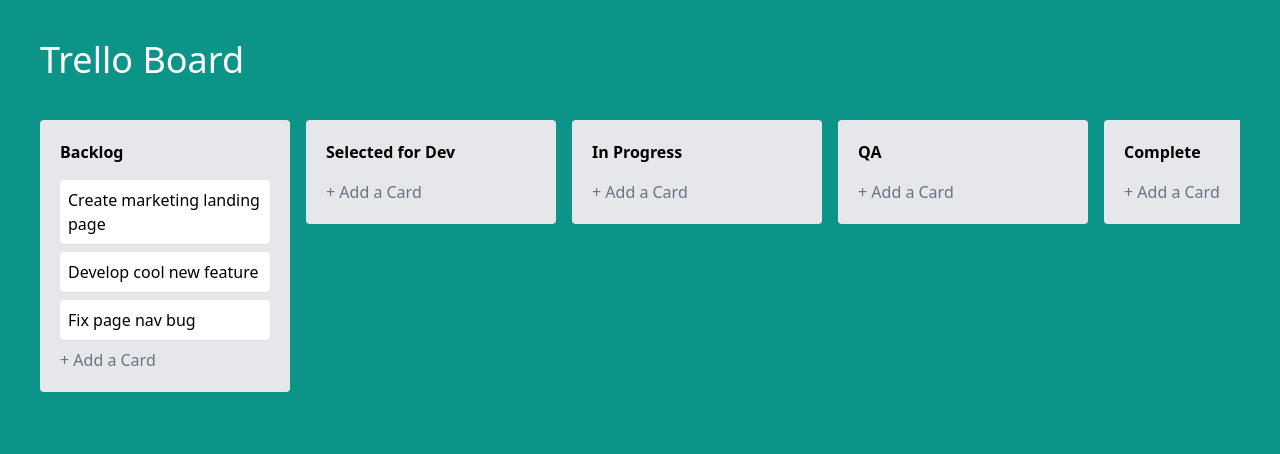
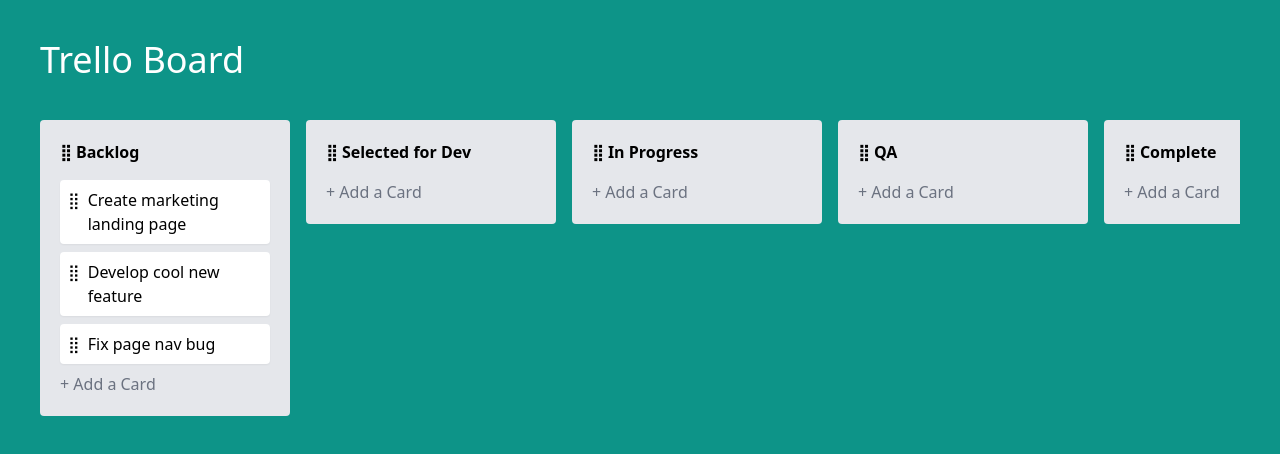
Before and after one commit to dhershman1/trello-clone, a Nuxt app: page / in a window 1280 px wide. Shown: the top 454 px of the page. Built offline with nearby package versions, Linux system fonts and the light colour scheme.

Commit message:
Added: drag and drop functionality

```diff
--- /dev/null
+++ b/components/DragHandle.vue
@@ -0,0 +1,3 @@
+<template>
+  <span class="drag-handle cursor-move"> ⣿ </span>
+</template>
--- a/components/TrelloBoard.vue
+++ b/components/TrelloBoard.vue
@@ -1,6 +1,7 @@
 <script setup lang="ts">
 import { nanoid } from 'nanoid'
-import type { Column } from '~/types'
+import draggable from 'vuedraggable'
+import type { Column, Task } from '~/types'
 
 const columns = ref<Column[]>([{
     title: "Backlog",
@@ -26,19 +27,40 @@
 </script>
 
 <template>
-  <div class="flex gap-4 overflow-x-auto items-start">
+  <div >
+    <draggable
+      v-model="columns"
+      group="columns"
+      :animation="150"
+      handle=".drag-handle"
+      item-key="id"
+      class="flex gap-4 overflow-x-auto items-start"
+    >
+      <template #item="{ element: column }: { element: Column }">
         <div
         class="column bg-gray-200 p-5 rounded min-w-[250px]"
-      v-for="column in columns"
-      :key="column.id"
         >
           <header class="font-bold mb-4">
+            <DragHandle />
             {{ column.title }}
           </header>
-      <TrelloBoardTask v-for="task in column.tasks" :key="task.id" :task="task" />
+          <draggable
+            v-model="column.tasks"
+            group="tasks"
+            handle=".drag-handle"
+            :animation="150"
+            item-key="id"
+          >
+            <template #item="{ element: task }: { element: Task }">
+              <TrelloBoardTask :task="task" />
+            </template>
+          </draggable>
           <footer>
             <button class="text-gray-500">+ Add a Card</button>
           </footer>
         </div>
+      </template>
+    </draggable>
+
   </div>
 </template>
--- a/components/TrelloBoardTask.vue
+++ b/components/TrelloBoardTask.vue
@@ -8,9 +8,10 @@
 
 <template>
   <div
-    class="task bg-white p-2 mb-2 rounded shadow-sm max-w-[250px]"
+    class="task bg-white p-2 mb-2 rounded shadow-sm max-w-[250px] flex"
     :title="task.createdAt.toLocaleDateString()"
   >
+    <DragHandle class="pr-2" />
     <span>{{ task.title }}</span>
   </div>
 </template>
```
Lines whose indentation alone changed are shown as unchanged.
